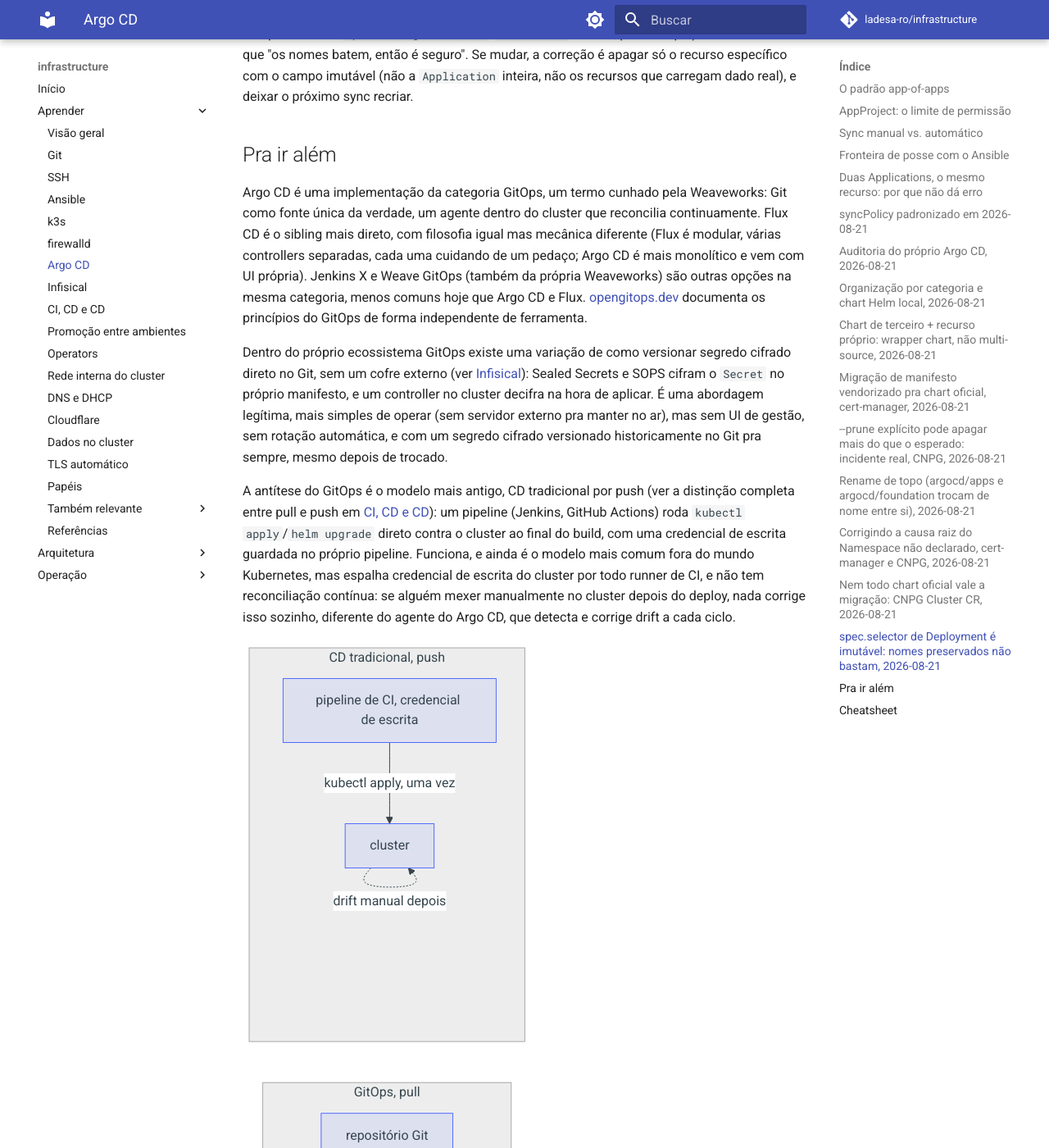
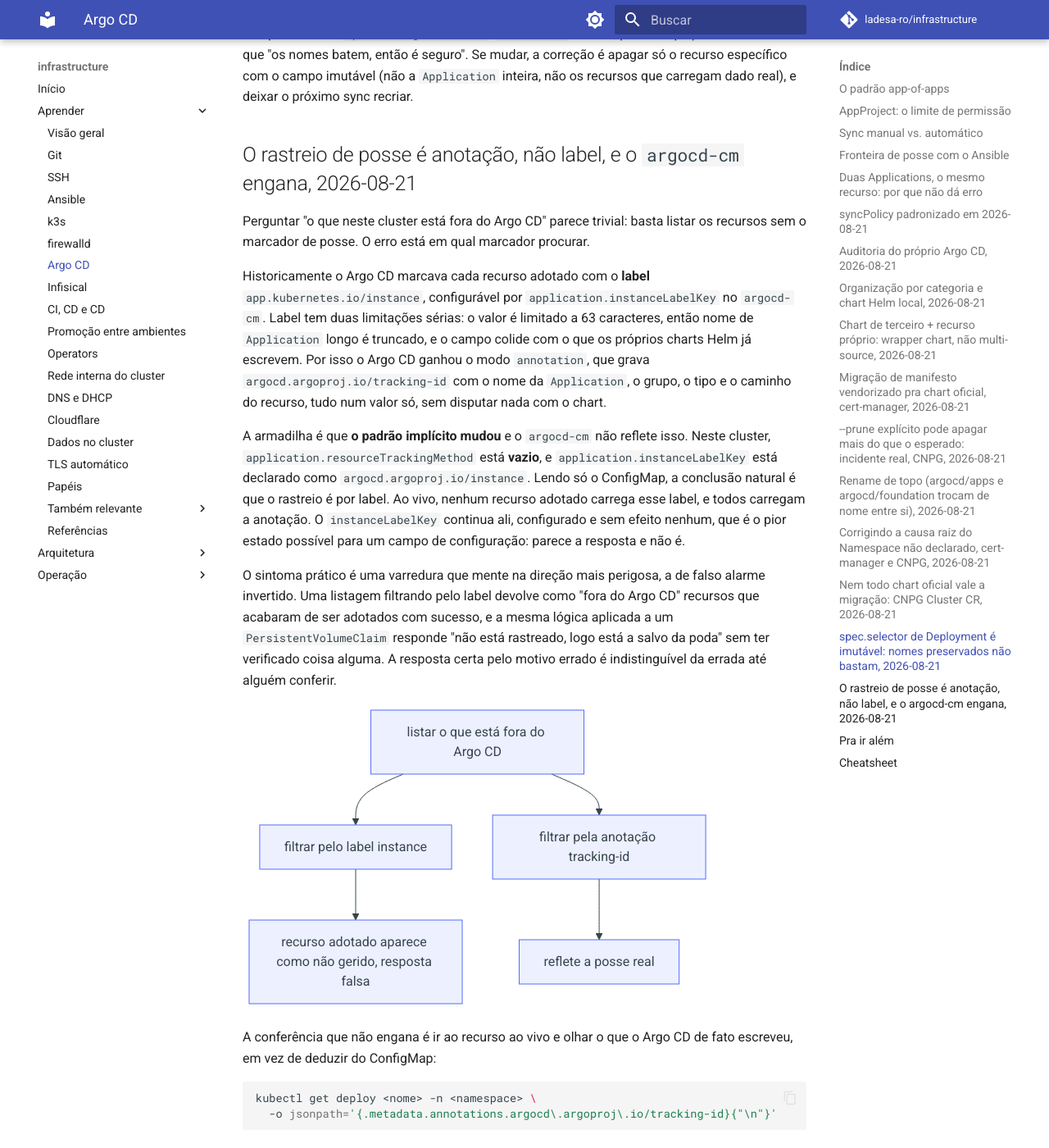
Before and after one commit to ladesa-ro/infrastructure, an MkDocs documentation site: the page built from docs/aprender/argocd.md, in a window 1280 px wide and 1400 px high, scrolled down 14852 px. Shown: the whole window at 82% size. Built offline with MkDocs 1.6.1 and Material for MkDocs 9.7.7, drawn with Linux system fonts in a browser that asks for light colours; comment, search, counter and statistics services are not loaded; some of the changed text lies outside the part shown.

Commit message:
docs: record tracking-marker lesson in argo cd guide

````diff
--- a/docs/aprender/argocd.md
+++ b/docs/aprender/argocd.md
@@ -183,6 +183,33 @@ Migração do Redis pro chart `stakater/application` (ver [Pendências](../opera
 
 **Lição pra qualquer migração futura que troque o mecanismo de um `Deployment` já existente**: preservar nome de recurso evita rename/prune, mas não evita conflito de campo imutável. Vale conferir explicitamente se o novo chart/manifesto muda `spec.selector` (ou qualquer outro campo imutável: `spec.storageClassName`/`volumeName` de PVC, por exemplo) antes de assumir que "os nomes batem, então é seguro". Se mudar, a correção é apagar só o recurso específico com o campo imutável (não a `Application` inteira, não os recursos que carregam dado real), e deixar o próximo sync recriar.
 
+## O rastreio de posse é anotação, não label, e o `argocd-cm` engana, 2026-08-21
+
+Perguntar "o que neste cluster está fora do Argo CD" parece trivial: basta listar os recursos sem o marcador de posse. O erro está em qual marcador procurar.
+
+Historicamente o Argo CD marcava cada recurso adotado com o **label** `app.kubernetes.io/instance`, configurável por `application.instanceLabelKey` no `argocd-cm`. Label tem duas limitações sérias: o valor é limitado a 63 caracteres, então nome de `Application` longo é truncado, e o campo colide com o que os próprios charts Helm já escrevem. Por isso o Argo CD ganhou o modo `annotation`, que grava `argocd.argoproj.io/tracking-id` com o nome da `Application`, o grupo, o tipo e o caminho do recurso, tudo num valor só, sem disputar nada com o chart.
+
+A armadilha é que **o padrão implícito mudou** e o `argocd-cm` não reflete isso. Neste cluster, `application.resourceTrackingMethod` está **vazio**, e `application.instanceLabelKey` está declarado como `argocd.argoproj.io/instance`. Lendo só o ConfigMap, a conclusão natural é que o rastreio é por label. Ao vivo, nenhum recurso adotado carrega esse label, e todos carregam a anotação. O `instanceLabelKey` continua ali, configurado e sem efeito nenhum, que é o pior estado possível para um campo de configuração: parece a resposta e não é.
+
+O sintoma prático é uma varredura que mente na direção mais perigosa, a de falso alarme invertido. Uma listagem filtrando pelo label devolve como "fora do Argo CD" recursos que acabaram de ser adotados com sucesso, e a mesma lógica aplicada a um `PersistentVolumeClaim` responde "não está rastreado, logo está a salvo da poda" sem ter verificado coisa alguma. A resposta certa pelo motivo errado é indistinguível da errada até alguém conferir.
+
+```mermaid
+flowchart TD
+    P["listar o que está fora do Argo CD"] --> L["filtrar pelo label instance"]
+    P --> A["filtrar pela anotação tracking-id"]
+    L --> F["recurso adotado aparece como não gerido, resposta falsa"]
+    A --> V["reflete a posse real"]
+```
+
+A conferência que não engana é ir ao recurso ao vivo e olhar o que o Argo CD de fato escreveu, em vez de deduzir do ConfigMap:
+
+```bash
+kubectl get deploy <nome> -n <namespace> \
+  -o jsonpath='{.metadata.annotations.argocd\.argoproj\.io/tracking-id}{"\n"}'
+```
+
+**Lição pra qualquer auditoria de posse**: o marcador de rastreio é uma decisão de versão do Argo CD, não do `argocd-cm`, e configuração declarada não prova comportamento. Antes de varrer o cluster inteiro em busca do que está fora, confirmar em **um** recurso sabidamente adotado qual marcador ele carrega, e só então generalizar a consulta. É o mesmo princípio já registrado na lição do `continue-on-error` em [Desenvolvimento](../operacao/desenvolvimento.md): uma verificação que nunca rodou de verdade é visualmente idêntica a uma que rodou e não achou nada.
+
 ## Pra ir além
 
 Argo CD é uma implementação da categoria GitOps, um termo cunhado pela Weaveworks: Git como fonte única da verdade, um agente dentro do cluster que reconcilia continuamente. Flux CD é o sibling mais direto, com filosofia igual mas mecânica diferente (Flux é modular, várias controllers separadas, cada uma cuidando de um pedaço; Argo CD é mais monolítico e vem com UI própria). Jenkins X e Weave GitOps (também da própria Weaveworks) são outras opções na mesma categoria, menos comuns hoje que Argo CD e Flux. [opengitops.dev](https://opengitops.dev) documenta os princípios do GitOps de forma independente de ferramenta.
````
Also changed, not shown: 1 other file.
